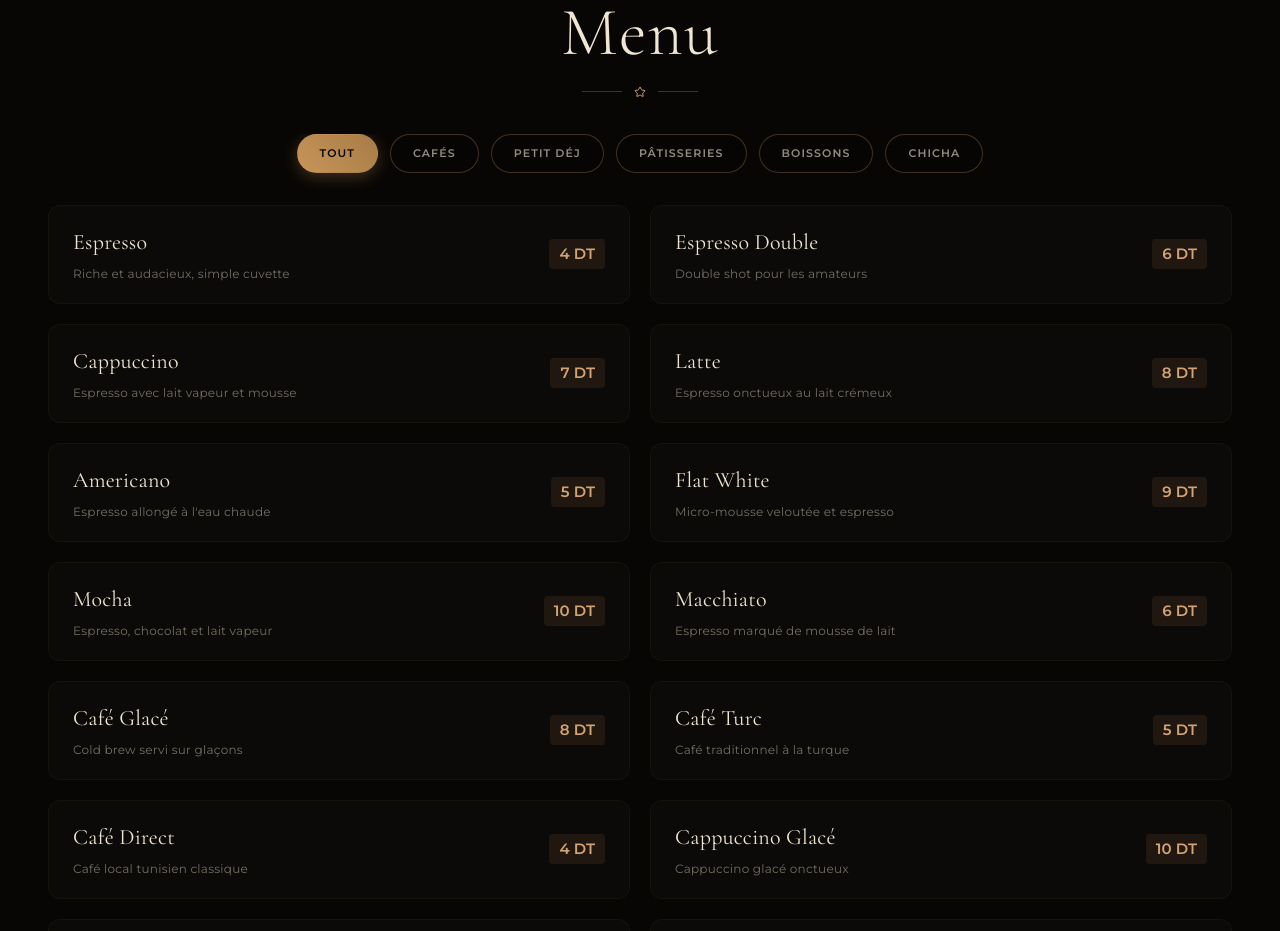
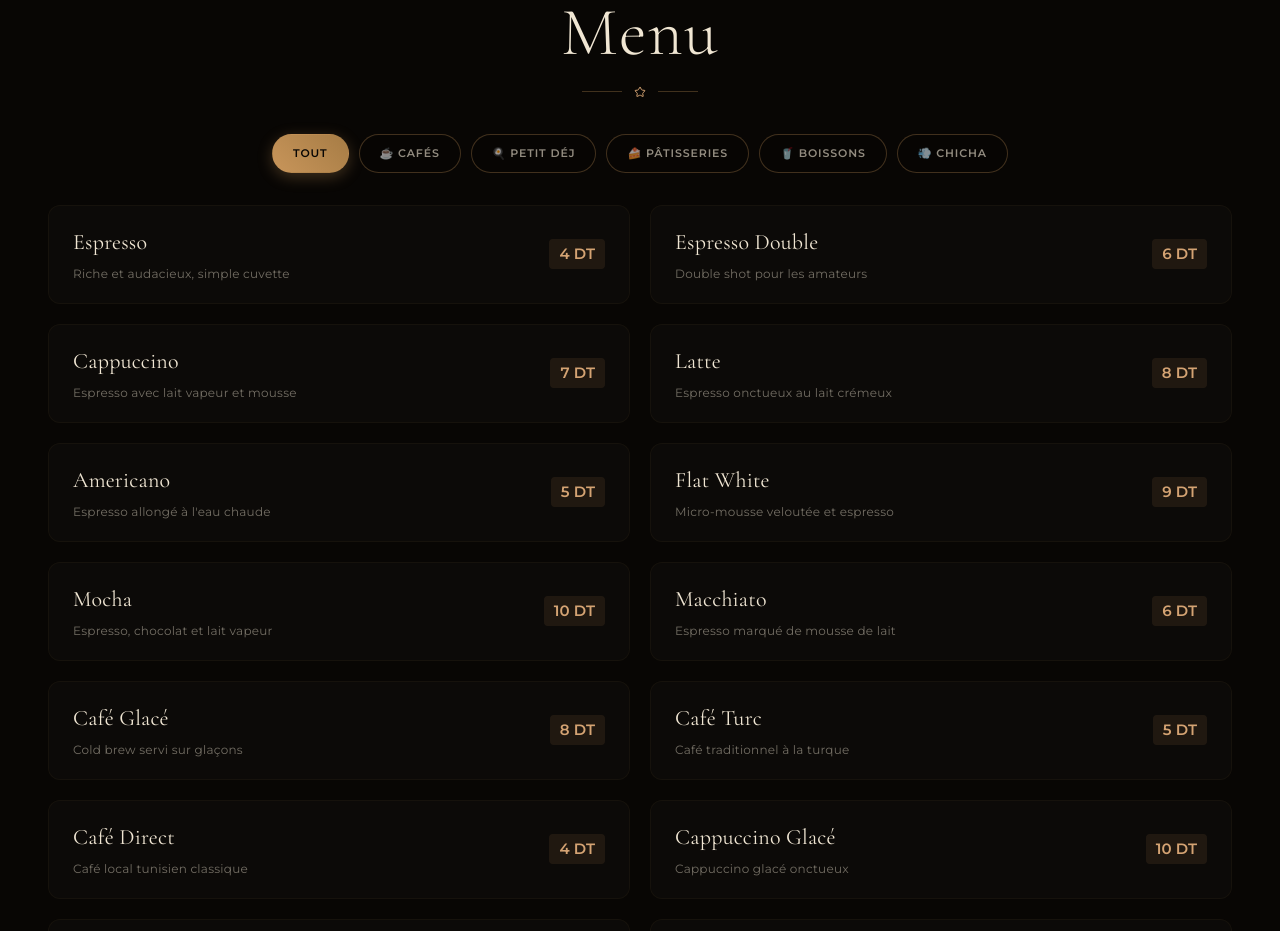
Before and after one commit to mehdi-chebbi/buisness-bey, a Next.js app: page / in a window 1280 px wide. Shown: the part 960-1891 px from the top of the page. Built offline with nearby package versions, Linux system fonts and the light colour scheme.

Commit message:
home fix uissds

```diff
--- a/src/app/page.tsx
+++ b/src/app/page.tsx
@@ -192,14 +192,37 @@ export default function Home() {
 
         /* FILTER CHIPS */
         .filter-chip {
-          font-family: 'Montserrat', sans-serif; font-size: 11px; font-weight: 600;
-          letter-spacing: 0.1em; text-transform: uppercase;
+          font-family: 'Montserrat', sans-serif; font-size: 10px; font-weight: 600;
+          letter-spacing: 0.08em; text-transform: uppercase;
           border: 1px solid rgba(200,149,90,0.3); background: rgba(8,6,4,0.6);
-          color: rgba(240,230,211,0.6); padding: 10px 22px; border-radius: 30px;
+          color: rgba(240,230,211,0.6); padding: 10px 16px; border-radius: 30px;
           cursor: pointer; transition: all 0.3s; white-space: nowrap;
           -webkit-tap-highlight-color: transparent; touch-action: manipulation;
+          flex-shrink: 0;
         }
         .filter-chip.active { background: linear-gradient(45deg, #c8955a, #a67c45); border-color: transparent; color: #080604; box-shadow: 0 4px 15px rgba(200,149,90,0.3); }
+
+        /* Filter container for mobile */
+        .filter-scroll {
+          display: flex; gap: 10px; padding: 0 24px 32px;
+          overflow-x: auto; scrollbar-width: none;
+          -webkit-overflow-scrolling: touch;
+          scroll-snap-type: x mandatory;
+        }
+        .filter-scroll::-webkit-scrollbar { display: none; }
+
+        /* Scroll fade indicators */
+        .filter-wrapper { position: relative; }
+        .filter-wrapper::before, .filter-wrapper::after {
+          content: ''; position: absolute; top: 0; bottom: 32px; width: 30px;
+          pointer-events: none; z-index: 2;
+        }
+        .filter-wrapper::before {
+          left: 0; background: linear-gradient(to right, #080604 0%, transparent 100%);
+        }
+        .filter-wrapper::after {
+          right: 0; background: linear-gradient(to left, #080604 0%, transparent 100%);
+        }
 
         /* INPUTS */
         .bb-input {
@@ -280,6 +303,9 @@ export default function Home() {
           .nav-link::after { content:''; position:absolute; bottom:0; left:0; width:0; height:1px; background:#d4a373; transition:width .35s ease; }
           .nav-link:hover { color: #d4a373; }
           .nav-link:hover::after { width: 100%; }
+          .filter-scroll { justify-content: center !important; overflow-x: visible !important; }
+          .filter-wrapper::before, .filter-wrapper::after { display: none !important; }
+          .filter-chip { padding: 10px 20px !important; font-size: 11px !important; }
         }
       `}</style>
 
@@ -375,11 +401,19 @@ export default function Home() {
           </div>
 
           {/* Filter chips */}
-          <div style={{ display: 'flex', gap: '12px', padding: '0 24px 32px', overflowX: 'auto', scrollbarWidth: 'none', WebkitOverflowScrolling: 'touch', justifyContent: 'center' }}>
-            <style>{`.chip-scroll::-webkit-scrollbar{display:none}`}</style>
-            {[['all','Tout'],['coffee','Cafés'],['breakfast','Petit Déj'],['food','Pâtisseries'],['drinks','Boissons'],['chicha','Chicha']].map(([val, label]) => (
-              <button key={val} className={`filter-chip${activeFilter === val ? ' active' : ''}`} onClick={() => setActiveFilter(val)}>{label}</button>
-            ))}
+          <div className="filter-wrapper">
+            <div className="filter-scroll" style={{ justifyContent: 'flex-start' }}>
+              {[
+                ['all','Tout'],
+                ['coffee','☕ Cafés'],
+                ['breakfast','🍳 Petit Déj'],
+                ['food','🍰 Pâtisseries'],
+                ['drinks','🥤 Boissons'],
+                ['chicha','💨 Chicha']
+              ].map(([val, label]) => (
+                <button key={val} className={`filter-chip${activeFilter === val ? ' active' : ''}`} onClick={() => setActiveFilter(val)} style={{ scrollSnapAlign: 'start' }}>{label}</button>
+              ))}
+            </div>
           </div>
 
           {/* Menu items */}
```
